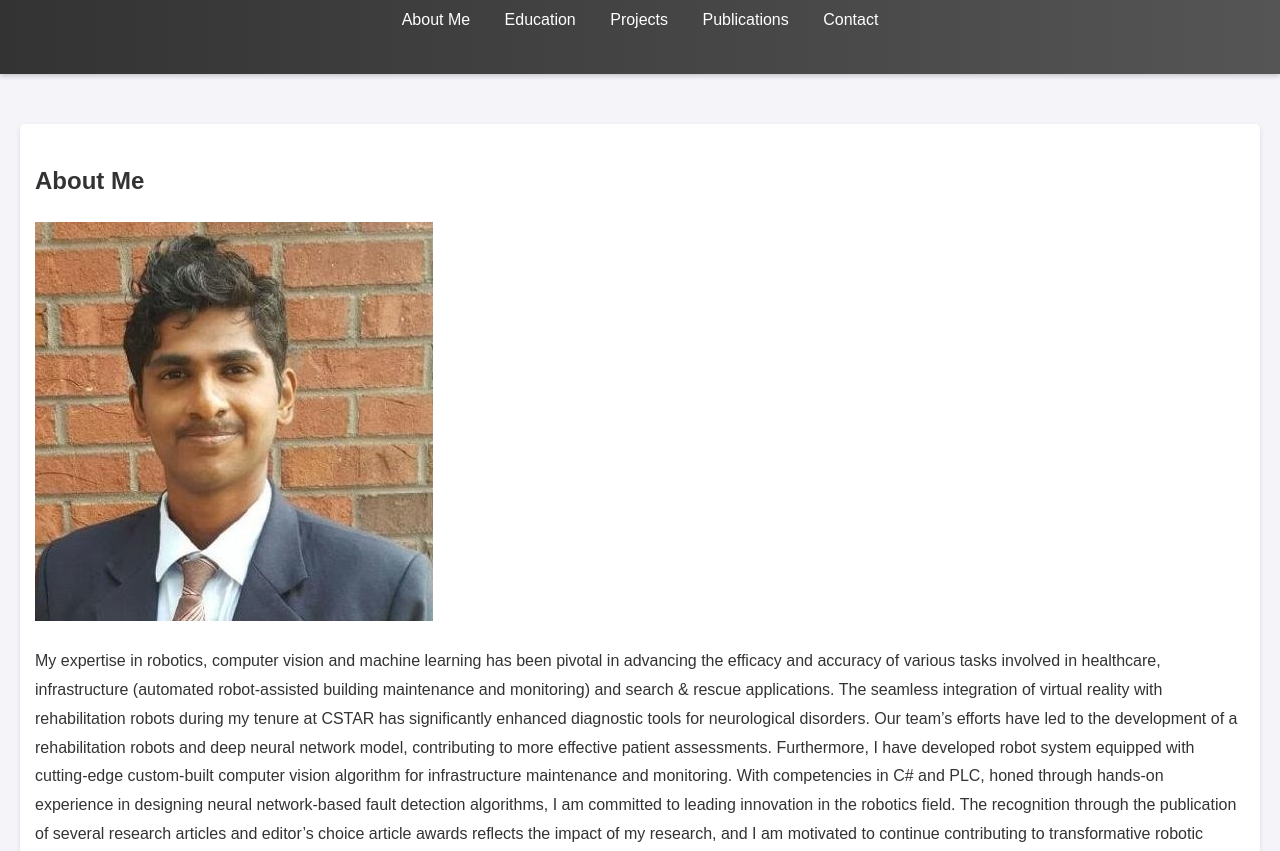
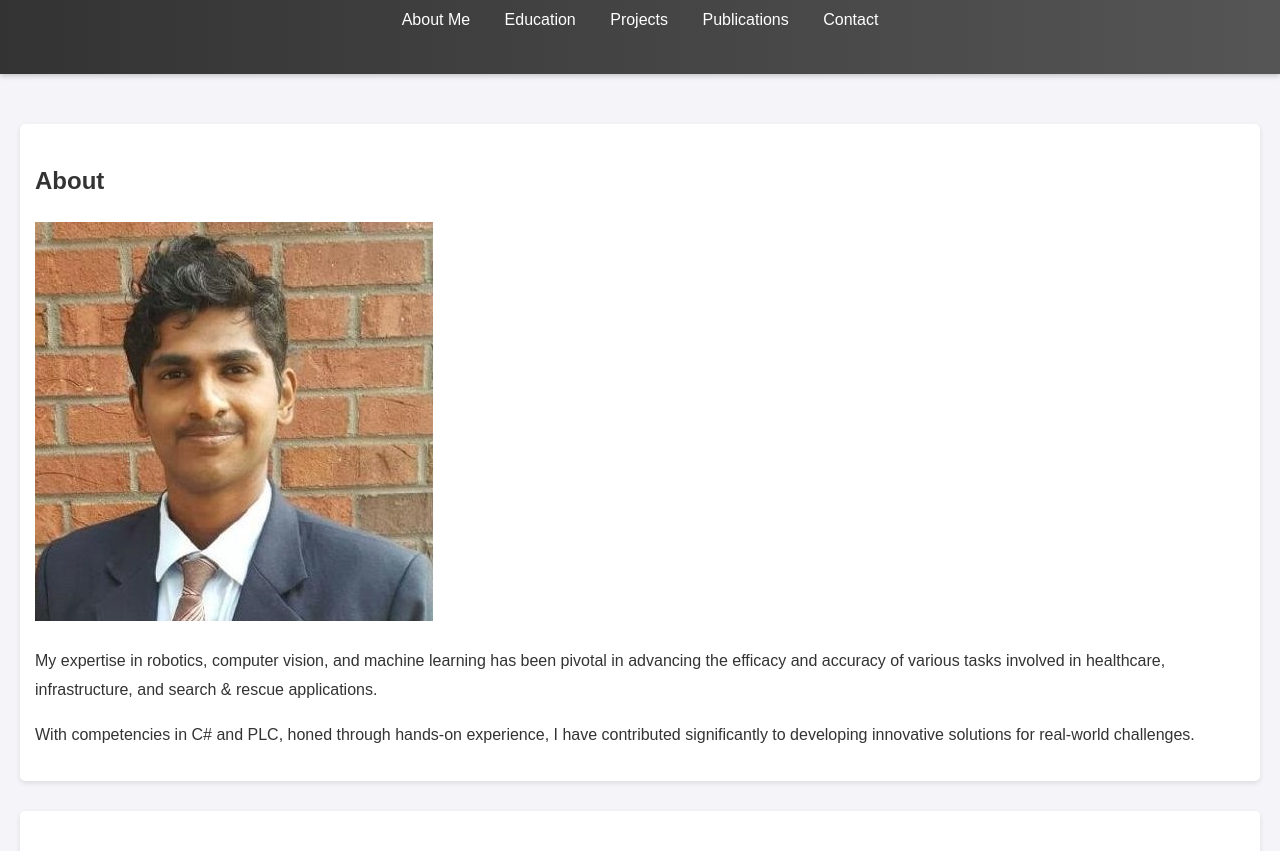
Before and after one commit to yokhesh/yokhesh.github.io, a plain HTML site: page index.html in a window 1280 px wide. Shown: the part 92-943 px from the top of the page. Drawn offline with Linux system fonts and the light colour scheme.

Commit message:
Update index.html

```diff
--- a/index.html
+++ b/index.html
@@ -22,16 +22,17 @@
   </header>
 
   <main>
-    <section id="about">
-      <h2>About Me</h2>
-      <div class="profile">
-	<img src="images/profile.jpg" alt="Yokhesh Krishnasamy Tamilselvam" class="profile-photo">
-	<div>
-      	   <p>My expertise in robotics, computer vision and machine learning has been pivotal in advancing the efficacy and accuracy of various tasks involved in healthcare, infrastructure (automated robot-assisted building maintenance and monitoring) and search & rescue applications. The seamless integration of virtual reality with rehabilitation robots during my tenure at CSTAR has significantly enhanced diagnostic tools for neurological disorders. Our team’s efforts have led to the development of a rehabilitation robots and deep neural network model, contributing to more effective patient assessments. Furthermore, I have developed robot system equipped with cutting-edge custom-built computer vision algorithm for infrastructure maintenance and monitoring.
-	    With competencies in C# and PLC, honed through hands-on experience in designing neural network-based fault detection algorithms, I am committed to leading innovation in the robotics field. The recognition through the publication of several research articles and editor’s choice article awards reflects the impact of my research, and I am motivated to continue contributing to transformative robotic solutions.</p>
-    	</div>
-	</div>
-    </section>
+	<section id="about">
+	  <h2>About</h2>
+	  <div class="about-container">
+	    <img src="images/profile.jpg" alt="Yokhesh Krishnasamy Tamilselvam" class="profile-photo">
+	    <div class="about-text">
+	      <p>My expertise in robotics, computer vision, and machine learning has been pivotal in advancing the efficacy and accuracy of various tasks involved in healthcare, infrastructure, and search & rescue applications.</p>
+	      <p>With competencies in C# and PLC, honed through hands-on experience, I have contributed significantly to developing innovative solutions for real-world challenges.</p>
+	    </div>
+	  </div>
+	</section>
+
 
 
 
```
